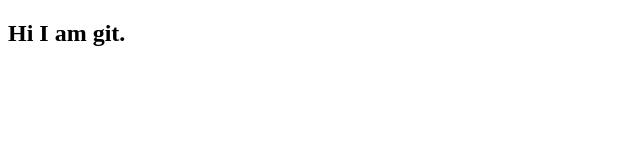
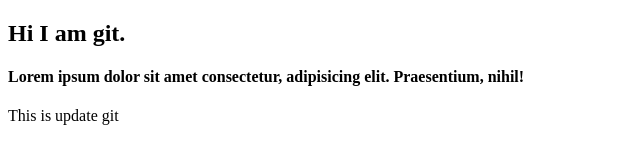
Before and after one commit to WaiLuK/project, a plain HTML site: page index.html in a window 1280 px wide. Shown: the whole page, without its empty margins (0-640 px from the left). Drawn offline with Linux system fonts and the light colour scheme.

Commit message:
addign header and pragraph

```diff
--- a/index.html
+++ b/index.html
@@ -8,5 +8,12 @@
 </head>
 <body>
     <h2>Hi I am git.</h2>
+    <h4>
+        Lorem ipsum dolor sit amet consectetur, adipisicing elit. Praesentium, nihil!
+    </h4>
+
+    <p>
+        This is update git
+    </p>
 </body>
 </html>
```
